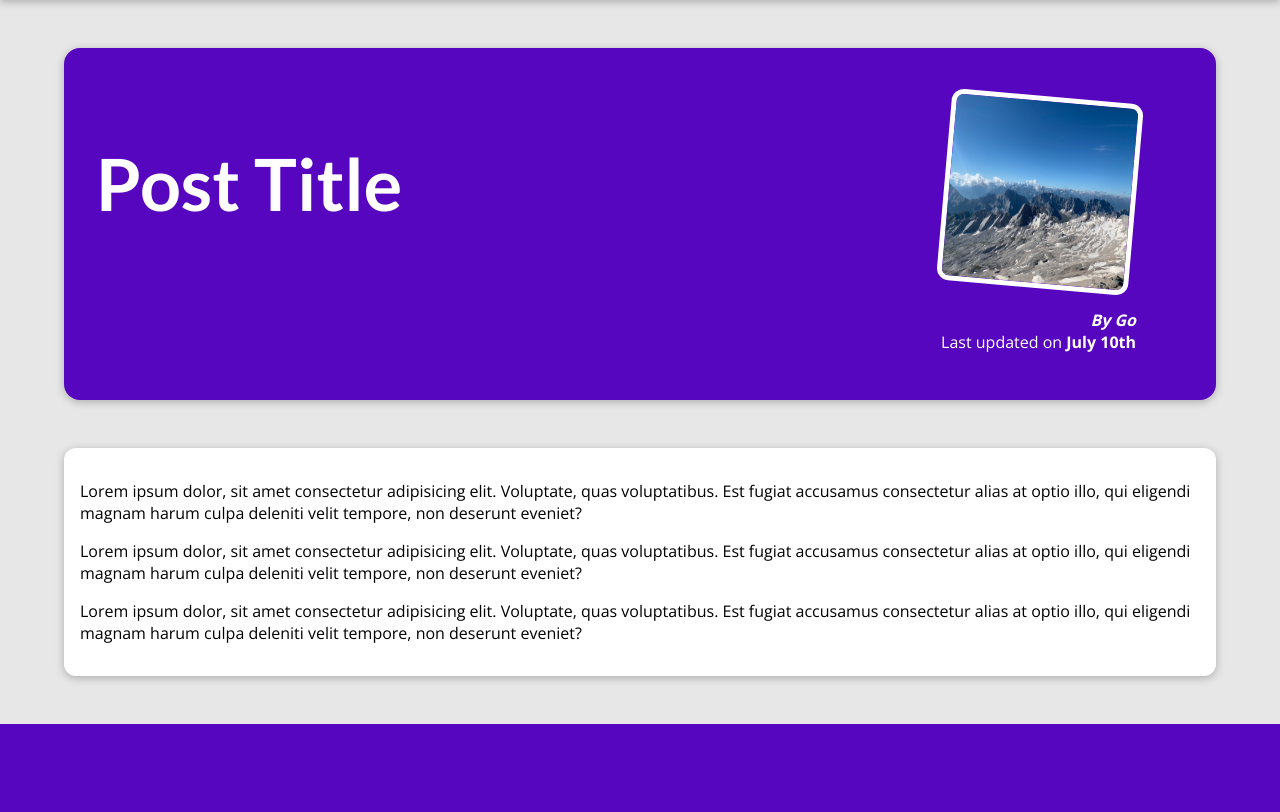
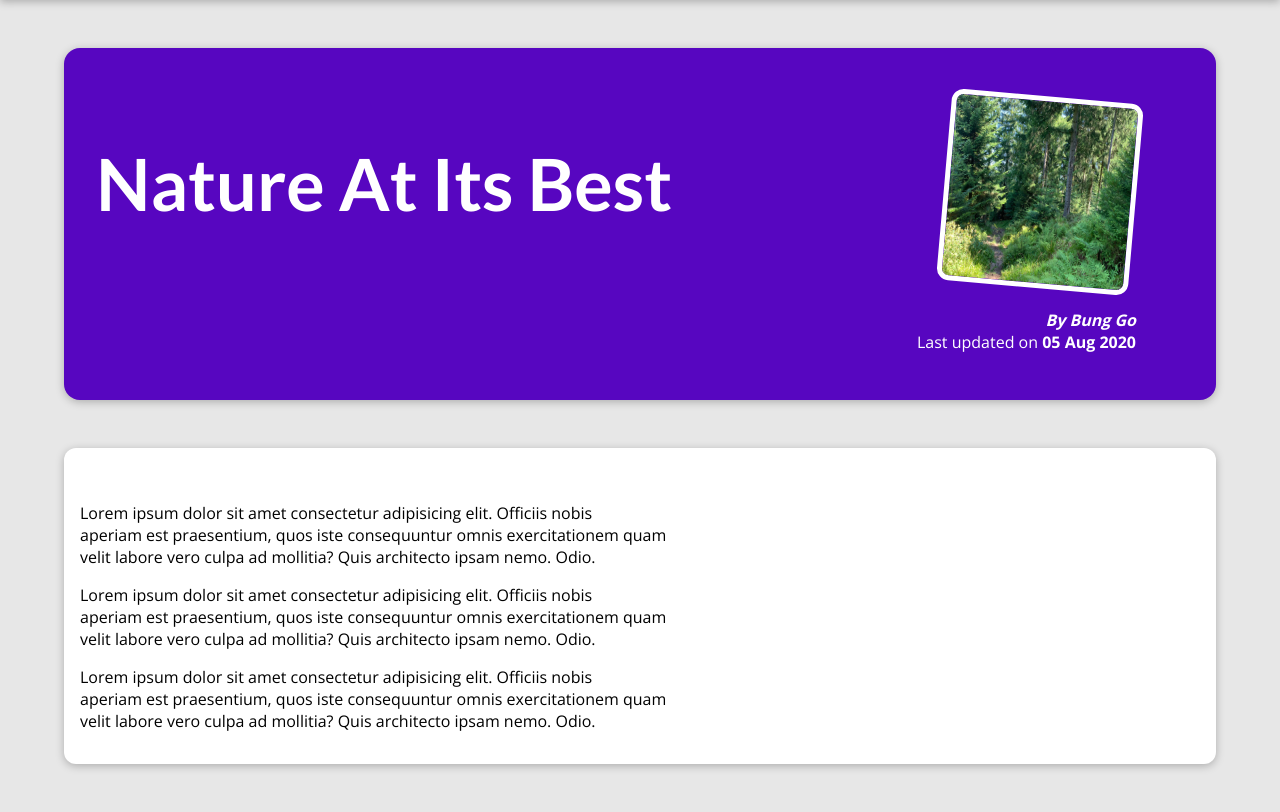
Before and after one commit to bungdanar/django_my_site, a Django app: page /posts/into-the-woods in a window 1280 px wide. Shown: the part 80-892 px from the top of the page. Before the commit the page ends 804 px from the top, so only its background shows below. Run offline with Django 3.2, Linux system fonts and the light colour scheme.

Commit message:
End of Section 5

```diff
--- a/blog/templates/blog/post-detail.html
+++ b/blog/templates/blog/post-detail.html
@@ -2,7 +2,7 @@
 {% load static %}
 
 {% block title %}
-  This Post Title
+  {{ post.title }}
 {% endblock title %}
 
 {% block css_files %}
@@ -11,27 +11,19 @@
 
 {% block content %}
   <section id="summary">
-    <h2>Post Title</h2>
+    <h2>{{ post.title }}</h2>
     <article>
-      <img src="{% static 'blog/images/mountains.jpg' %}" alt="Post Title">
+      <img src="{% static 'blog/images/'|add:post.image %}" alt="{{ post.title }}">
       <address>
-        By Go
+        By {{ post.author }}
       </address>
       <div>
-        Last updated on <time>July 10th</time>
+        Last updated on <time>{{ post.date|date:"d M Y" }}</time>
       </div>
     </article>
   </section>
 
   <main>
-    <p>
-      Lorem ipsum dolor, sit amet consectetur adipisicing elit. Voluptate, quas voluptatibus. Est fugiat accusamus consectetur alias at optio illo, qui eligendi magnam harum culpa deleniti velit tempore, non deserunt eveniet?
-    </p>
-    <p>
-      Lorem ipsum dolor, sit amet consectetur adipisicing elit. Voluptate, quas voluptatibus. Est fugiat accusamus consectetur alias at optio illo, qui eligendi magnam harum culpa deleniti velit tempore, non deserunt eveniet?
-    </p>
-    <p>
-      Lorem ipsum dolor, sit amet consectetur adipisicing elit. Voluptate, quas voluptatibus. Est fugiat accusamus consectetur alias at optio illo, qui eligendi magnam harum culpa deleniti velit tempore, non deserunt eveniet?
-    </p>
+    {{ post.content|linebreaks }}
   </main>
 {% endblock content %}
--- a/blog/views.py
+++ b/blog/views.py
@@ -3,7 +3,7 @@
 from django.shortcuts import render
 from django.http import HttpRequest
 
-posts_data = [
+all_posts = [
     {
         "slug": "hike-in-the-mountains",
         "image": "mountains.jpg",
@@ -71,7 +71,7 @@
 
 
 def starting_page(request: HttpRequest):
-    sorted_posts = sorted(posts_data, key=lambda post: post['date'])
+    sorted_posts = sorted(all_posts, key=lambda post: post['date'])
     latest_posts = sorted_posts[-3:]
     return render(request, "blog/index.html", {
         "posts": latest_posts
@@ -79,8 +79,13 @@
 
 
 def posts(request: HttpRequest):
-    return render(request, "blog/all-posts.html")
+    return render(request, "blog/all-posts.html", {
+        "all_posts": all_posts
+    })
 
 
 def post_detail(request: HttpRequest, slug: str):
-    return render(request, "blog/post-detail.html")
+    identified_post = next(post for post in all_posts if post['slug'] == slug)
+    return render(request, "blog/post-detail.html", {
+        "post": identified_post
+    })
```
Also changed, not shown: blog/templates/blog/all-posts.html (+3 -6 lines), templates/404.html (added, +10 -0 lines).
